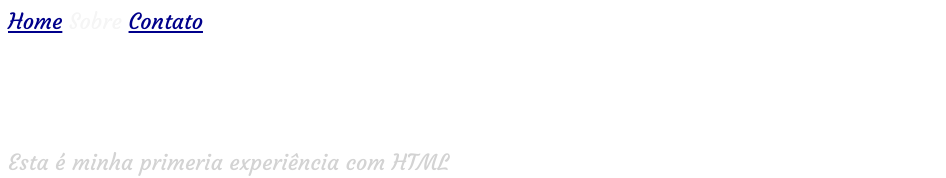
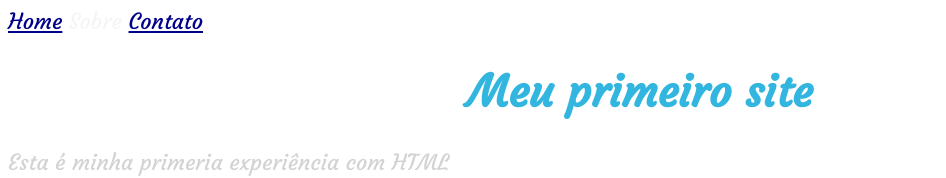
Before and after one commit to thiagoSC007/thiagoSC007.github.io, a plain HTML site: page index.html in a window 1280 px wide. Shown: the top 178 px of the page, without its empty margins (0-946 px from the left). Drawn offline with Linux system fonts and the light colour scheme.

Commit message:
muuuuuhh

```diff
--- a/style.css
+++ b/style.css
@@ -7,7 +7,7 @@ body {
 
 h1{
 	text-align:center;
-	color:white;
+	color:rgb(50, 182, 223);
 	font-family: 'Courgette', cursive;
 }
 
```
